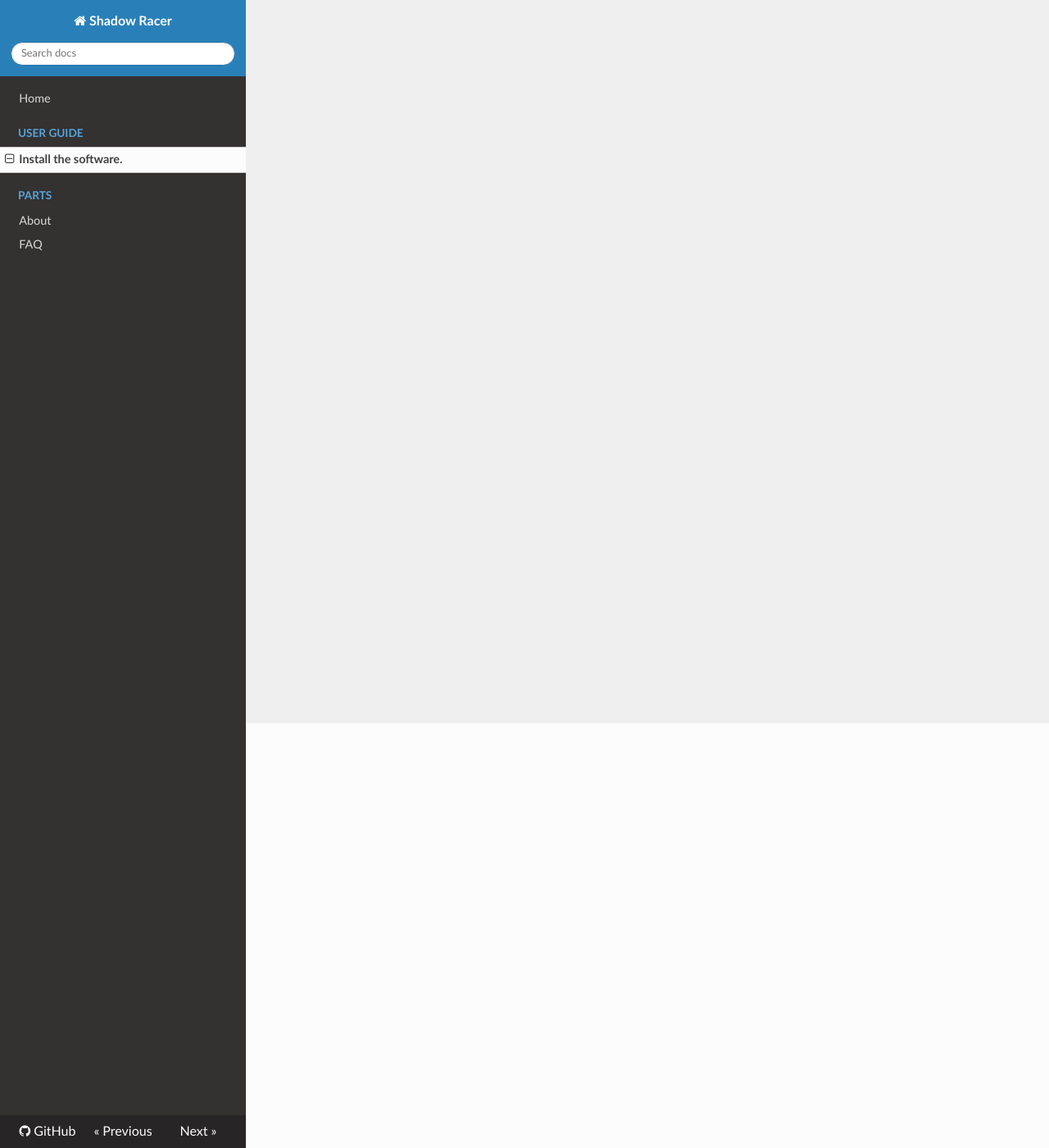
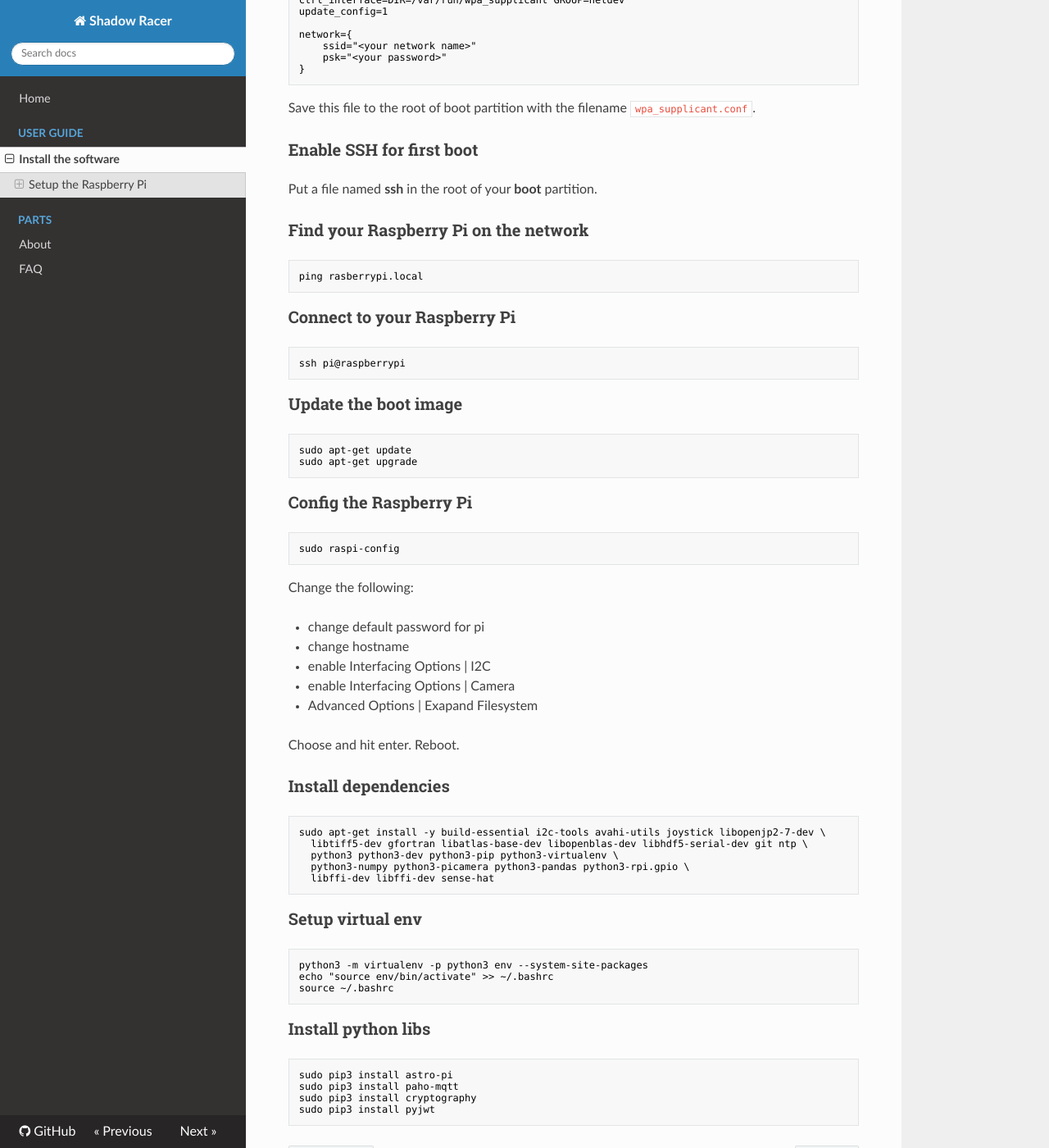
Before and after one commit to mickuehl-archive/shadow-racer, an MkDocs documentation site: the page built from docs/guide/install_software.md, in a window 1280 px wide and 1400 px high, scrolled down 518 px. Shown: the whole window at 82% size. Built offline with MkDocs 1.6.1, drawn with Linux system fonts in a browser that asks for light colours; nearby versions of some CDN libraries; old or Windows-style settings are respelled for this version of MkDocs; some of the changed text lies outside the part shown.

Commit message:
basic installation instructions

````diff
--- a/docs/guide/install_software.md
+++ b/docs/guide/install_software.md
@@ -1 +1,100 @@
 # Install software
+
+## Setup the Raspberry Pi
+
+### Preapre the boot disk
+
+```shell
+diskutil list
+
+diskutil unmountDisk /dev/disk2
+
+sudo diskutil eraseDisk FAT32 FOO MBRFormat /dev/disk2
+
+sudo dd bs=1m if=2019-09-26-raspbian-buster-lite.img of=/dev/disk2 conv=sync
+
+diskutil unmountDisk /dev/disk2
+```
+
+### Setup Wifi for first boot
+
+```shell
+country=DE
+ctrl_interface=DIR=/var/run/wpa_supplicant GROUP=netdev
+update_config=1
+
+network={
+    ssid="<your network name>"
+    psk="<your password>"
+}
+```
+
+Save this file to the root of boot partition with the filename `wpa_supplicant.conf`.
+
+### Enable SSH for first boot
+
+Put a file named **ssh** in the root of your **boot** partition.
+
+### Find your Raspberry Pi on the network
+
+```shell
+ping rasberrypi.local
+```
+
+### Connect to your Raspberry Pi
+
+```shell
+ssh pi@raspberrypi
+```
+
+### Update the boot image
+
+```shell
+sudo apt-get update
+sudo apt-get upgrade
+```
+
+### Config the Raspberry Pi
+
+```shell
+sudo raspi-config
+```
+
+Change the following:
+
+* change default password for pi
+* change hostname
+* enable Interfacing Options | I2C
+* enable Interfacing Options | Camera
+* Advanced Options | Exapand Filesystem
+
+Choose and hit enter. Reboot.
+
+### Install dependencies
+
+```shell
+sudo apt-get install -y build-essential i2c-tools avahi-utils joystick libopenjp2-7-dev \
+  libtiff5-dev gfortran libatlas-base-dev libopenblas-dev libhdf5-serial-dev git ntp \
+  python3 python3-dev python3-pip python3-virtualenv \
+  python3-numpy python3-picamera python3-pandas python3-rpi.gpio \
+  libffi-dev libffi-dev sense-hat
+```
+
+### Setup virtual env
+
+```shell
+python3 -m virtualenv -p python3 env --system-site-packages
+echo "source env/bin/activate" >> ~/.bashrc
+source ~/.bashrc
+```
+
+### Install python libs
+
+```shell
+sudo pip3 install astro-pi
+sudo pip3 install paho-mqtt
+sudo pip3 install cryptography
+sudo pip3 install pyjwt
+```
+
+###
--- a/mkdocs.yml
+++ b/mkdocs.yml
@@ -11,7 +11,7 @@ pages:
   - Home: index.md
   - User Guide:
       #- 'Build a car.': guide/build_hardware.md
-      - 'Install the software.': guide/install_software.md
+      - 'Install the software': guide/install_software.md
       #- 'Create Donkeycar App.': guide/create_application.md
       #- 'Calibrate steering and throttle.': guide/calibrate.md
       #- 'Get driving.': guide/get_driving.md
````
